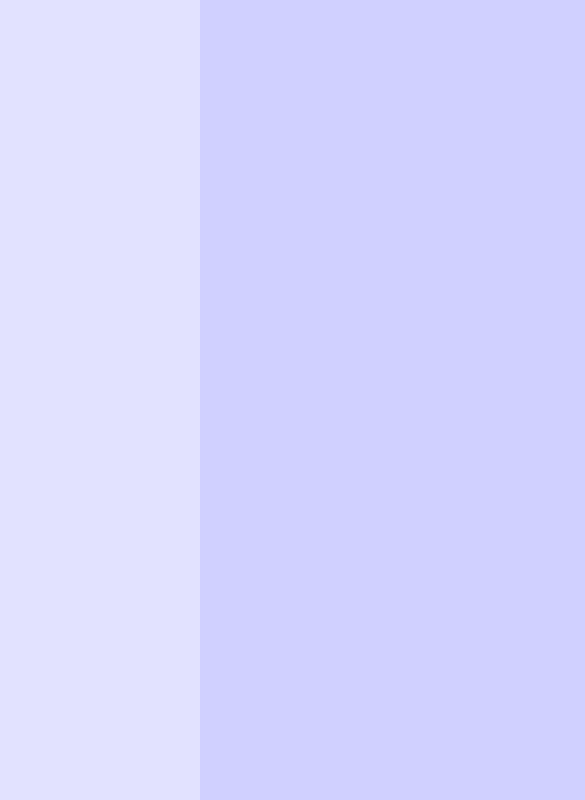
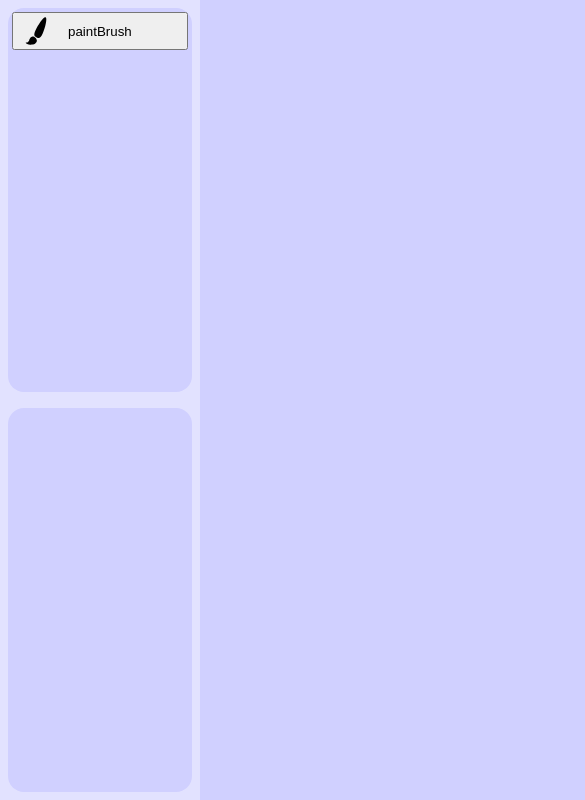
Before and after one commit to derpygamer2142/Artimus, a plain HTML site: page index.html in a window 1280 px wide. Shown: the full height of the page, 0-585 px from the left. Drawn offline with Linux system fonts and the light colour scheme.

Commit message:
Implement a proper tool selector

```diff
--- a/artimus.js
+++ b/artimus.js
@@ -47,7 +47,7 @@ window.artimus = {
             });
         }
 
-        //Our own quickCSS function, for use outside of coffee engine.
+        //General helper functions ported from Coffee Engine
         quickCSS(element, css) {
             if (Array.isArray(element)) {
                 for (let elID in element) {
@@ -101,6 +101,19 @@ window.artimus = {
             return `#${hexR}${hexG}${hexB}`;
         }
 
+        //Host/Parasite relationship
+        host = document.createElement("div");
+
+        elementFromString(element) {
+            this.host.innerHTML = element;
+
+            //Remove the parasite
+            const parasite = this.host.children[0];
+            this.host.removeChild(parasite);
+            return parasite;
+        }
+
+        //Now for the meat and potatoes
         constructor() {
             //Look for existing CUGI if one doesn't exist, add it.
             if (!window.CUGI) {
@@ -119,23 +132,35 @@ window.artimus = {
             //I dunno, just no IE11
             //this.GL.translate(-0.5, -0.5);
             this.GL.imageSmoothingEnabled = false;
+
+            artimus.activeWorkspaces.push(this);
         }
 
         createLayout() {
             //Create needed elements
             this.container = document.createElement("div");
+
             this.toolbar = document.createElement("div");
+            this.toolbox = document.createElement("div");
+            this.toolPropertyHolder = document.createElement("div");
+
             this.canvasArea = document.createElement("div");
-
             this.canvas = document.createElement("canvas");
 
             //Now we can style our children
             this.container.className = "artimus-container";
+
             this.toolbar.className = "artimus-toolbar";
+            this.toolbox.className = "artimus-toolbox";
+            this.toolPropertyHolder.className = "artimus-toolPropertyHolder";
+
             this.canvasArea.className = "artimus-canvasArea";
             this.canvas.className = "artimus-canvas";
 
             this.container.appendChild(this.toolbar);
+            this.toolbar.appendChild(this.toolbox);
+            this.toolbar.appendChild(this.toolPropertyHolder);
+
             this.container.appendChild(this.canvasArea);
             this.canvasArea.appendChild(this.canvas);
 
@@ -235,12 +260,48 @@ window.artimus = {
         }
 
         refreshToolOptions() {
-            this.toolbar.innerHTML = "";
-            this.toolbar.appendChild(CUGI.createList(this.toolFunction.CUGI(this)));
+            this.toolPropertyHolder.innerHTML = "";
+            this.toolPropertyHolder.appendChild(CUGI.createList(this.toolFunction.CUGI(this)));
         }
 
         refreshTools() {
+            this.toolbox.innerHTML = "";
+            for (let toolID in artimus.tools) {
+                const tool = artimus.tools[toolID];
 
+                const button = document.createElement("button");
+
+                //Set icon and text if needed
+                if (typeof tool.icon == "string") {
+                    let icon = null;
+
+                    //For svgs
+                    if (tool.icon.startsWith("<svg version=\"")) icon = this.elementFromString(tool.icon);
+                    else {
+                        icon = document.createElement("img");
+                        icon.src = tool.icon;
+                    }
+
+                    if (icon instanceof HTMLElement || icon instanceof SVGElement) {
+                        //? dunno why classname is not supported for SVG
+                        icon.classList = "artimus-toolIcon";
+                        button.appendChild(icon);
+                    }
+                }
+
+                //?Labels are easy but I'm going to group the append with the other append and classNames
+                const label = document.createElement("p");
+                label.innerText = tool.name || toolID;
+
+                button.onclick = () => {
+                    this.tool = toolID;
+                }
+
+                button.className = "artimus-tool";
+                label.className = "artimus-toolLabel";
+                this.toolbox.appendChild(button);
+                button.appendChild(label);
+            }
         }
     },
 
--- a/default.css
+++ b/default.css
@@ -9,6 +9,8 @@
 }
 
 .artimus-toolbar {
+    display: grid;
+    grid-template-rows: 50% 50%;
     width: 200px;
 
     background-color: #e2e2ff;
@@ -31,6 +33,42 @@
     margin: 0%;
 }
 
+.artimus-toolbox {
+    margin: 8px;
+    padding: 4px;
+
+    border-radius: 16px;
+    background-color: #d0d0ff;
+}
+
+.artimus-toolPropertyHolder {
+    margin: 8px;
+    padding: 4px;
+
+    border-radius: 16px;
+    background-color: #d0d0ff;
+}
+
+.artimus-tool {
+    display: flex;
+    width: 100%;
+
+    justify-content: left;
+    align-items: center;
+}
+
+.artimus-toolIcon {
+    width: 32px;
+    height: 32px;
+
+    margin-right: 16px;
+}
+
+.artimus-toolLabel {
+    margin: 0px;
+    text-align: center;
+}
+
 .artimus-toolbar .CUGI-PropertyHolder {
     display : flex;
     margin: 2px;
--- a/index.html
+++ b/index.html
@@ -12,6 +12,7 @@
     <div id="artimusTest" style="position: absolute; width: 100%; height: 100%; top: 0px; left: 0px;"></div>
     <script>
         const workspace = artimus.inject(document.getElementById("artimusTest"));
+        artimus.globalRefreshTools();
     </script>
 </body>
 </html>
```
